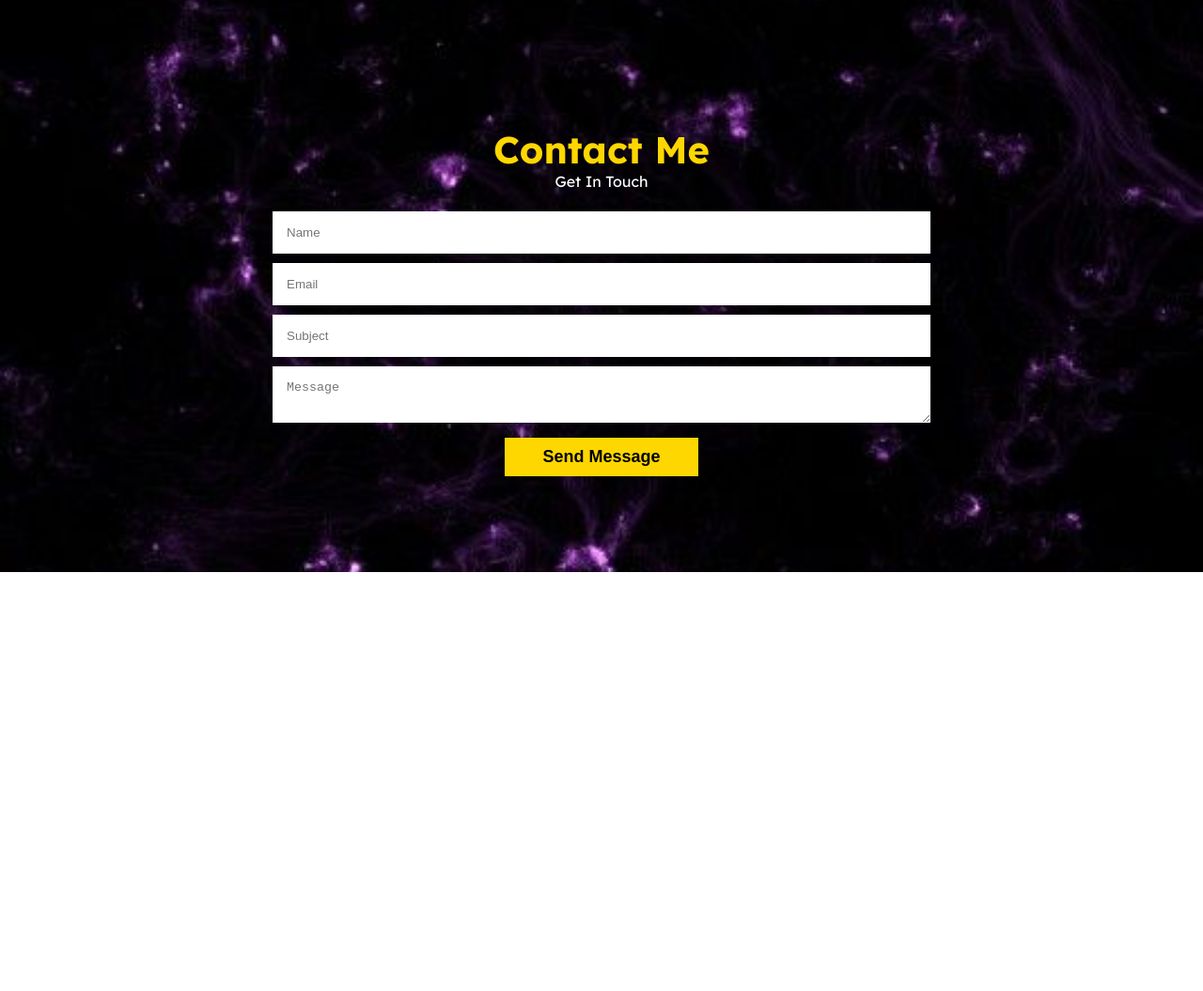
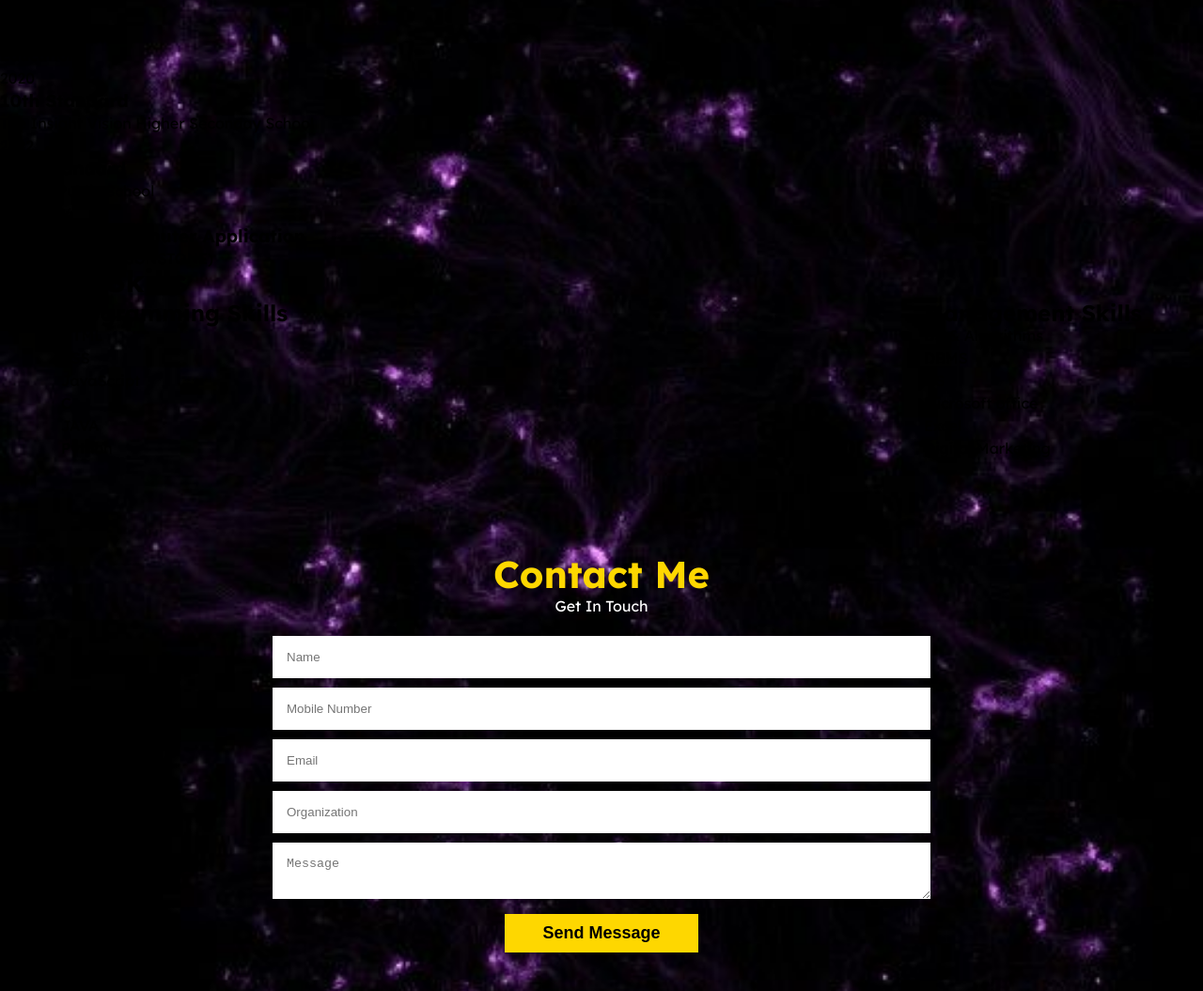
Before and after one commit to its-rani/Project3_Portfolio-Website-, a plain HTML site: page index.html in a window 1280 px wide. Shown: the part 1028-2083 px from the top of the page at 94% size. Before the commit the page ends 1637 px from the top, so only its background shows below. Drawn offline with Linux system fonts and the light colour scheme.

Commit message:
updated html code

```diff
--- a/index.html
+++ b/index.html
@@ -20,7 +20,8 @@
                     <li><a href="#home">Home</a></li>
                     <li><a href="#about">About</a></li>
                     <li><a href="#education">Education</a></li>
-                    <li><a href="#projects">Skills</a></li>
+                    <li><a href="#skills">Skills</a></li>
+                    <li><a href="#project">Project</a></li>
                     <li><a href="#contact">Contact</a></li>
                     </ul>
                 <div class="menu_icon">
@@ -86,6 +87,147 @@
         </div>
     </section>
 
+<!--Education-->
+
+<section class="timeline-section" id="education">
+   <div class="edutitle">
+    <h4>Education</h4>
+   </div>
+	<div class="timeline-items">
+		<div class="timeline-item">
+			<div class="timeline-dot"></div>
+			<div class="timeline-date">2020</div>
+			<div class="timeline-content">
+				<h3>10th Standard</h3>
+				<p>The Insight Vision Higher Seconday School </p>
+			</div>
+		</div>
+		<div class="timeline-item">
+			<div class="timeline-dot"></div>
+			<div class="timeline-date">2022</div>
+			<div class="timeline-content">
+				<h3>12th Standard</h3>
+				<p>Jeevan Public School </p>
+			</div>
+		</div>
+		<div class="timeline-item">
+			<div class="timeline-dot"></div>
+			<div class="timeline-date">2023-2026</div>
+			<div class="timeline-content">
+				<h3>Bachelor of Computer Application</h3>
+				<p>Sage University (SUNSTONE) </p>
+			</div>
+		</div>
+	</div>
+</section>
+
+
+    <!--skills-->
+    <div class="container" id="skills">
+        <div class="main-title">
+            <h1>My Skills</h1>
+        </div>
+
+        <div class="row">
+
+            <section class="col">
+
+                <div class="sub-title">
+                    <h2>Programming Skills</h2>
+                </div>
+
+                <div class="skills-container">
+
+                    <div class="skill">
+                        <div class="subject">HTML</div>
+                        <div class="progress-bar" value="94%">
+                            <div class="progress-line" style="max-width: 94%"></div>
+                        </div>
+                    </div>
+                    <div class="skill">
+                        <div class="subject">CSS</div>
+                        <div class="progress-bar" value="83%">
+                            <div class="progress-line" style="max-width: 83%"></div>
+                        </div>
+                    </div>
+                    <div class="skill">
+                        <div class="subject">JavaScript</div>
+                        <div class="progress-bar" value="88%">
+                            <div class="progress-line" style="max-width: 88%"></div>
+                        </div>
+                    </div>
+                    <div class="skill">
+                        <div class="subject">C</div>
+                        <div class="progress-bar" value="65%">
+                            <div class="progress-line" style="max-width: 65%"></div>
+                        </div>
+                    </div>
+                    <div class="skill">
+                        <div class="subject">JAVA</div>
+                        <div class="progress-bar" value="75%">
+                            <div class="progress-line" style="max-width: 75%"></div>
+                        </div>
+                    </div>
+                    <div class="skill">
+                        <div class="subject">Python</div>
+                        <div class="progress-bar" value="58%">
+                            <div class="progress-line" style="max-width: 58%"></div>
+                        </div>
+                    </div>
+                </div>
+            </section>
+
+            <!--Right Section -->
+
+            <section class="col">
+
+                <div class="sub-title">
+                    <h2>Management  Skills</h2>
+                </div>
+                <div class="skills-container">
+
+                    <div class="skill">
+                        <div class="subject">DS & Algorithms</div>
+                        <div class="progress-bar" value="65%">
+                            <div class="progress-line" style="max-width: 65%"></div>
+                        </div>
+                    </div>
+                    <div class="skill">
+                        <div class="subject">DBMS</div>
+                        <div class="progress-bar" value="50%">
+                            <div class="progress-line" style="max-width: 50%"></div>
+                        </div>
+                    </div>
+                    <div class="skill">
+                        <div class="subject">OS</div>
+                        <div class="progress-bar" value="60%">
+                            <div class="progress-line" style="max-width: 60%"></div>
+                        </div>
+                        </div>
+                    <div class="skill">
+                        <div class="subject">Microsoft office</div>
+                        <div class="progress-bar" value="82%">
+                            <div class="progress-line" style="max-width: 82%"></div>
+                        </div>
+                    </div>
+                    <div class="skill">
+                        <div class="subject">Excel</div>
+                        <div class="progress-bar" value="74%">
+                            <div class="progress-line" style="max-width: 74%"></div>
+                        </div>
+                    </div>
+                    <div class="skill">
+                        <div class="subject">Digital Marketing</div>
+                        <div class="progress-bar" value="63%">
+                            <div class="progress-line" style="max-width: 63%"></div>
+                        </div>
+                    </div>
+
+                </div>
+            </section>
+        </div>
+    </div>
+
     <!--contact me-->
     <section class="contact-content" id="contact">
         <div class="container">
@@ -96,8 +238,9 @@
             <div class="contact">
                 <form name="submitToGoogleSheet">
                     <input type="text" name="NAME" placeholder="Name" required>
+                    <input type="tel" name="MOBILE NUMBER" placeholder="Mobile Number" required>
                     <input type="email" name="EMAIL" placeholder="Email" required>
-                    <input type="text" name="SUBJECT" placeholder="Subject">
+                    <input type="text" name="ORGANIZATION" placeholder="Organization">
                     <textarea name="MESSAGE" placeholder="Message"></textarea>
                     <input type="submit" value="Send Message" class="submit">
                 </form>
```
